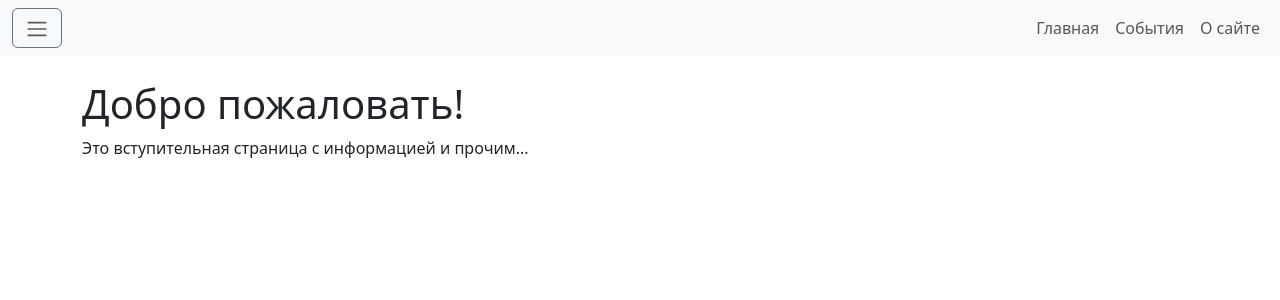
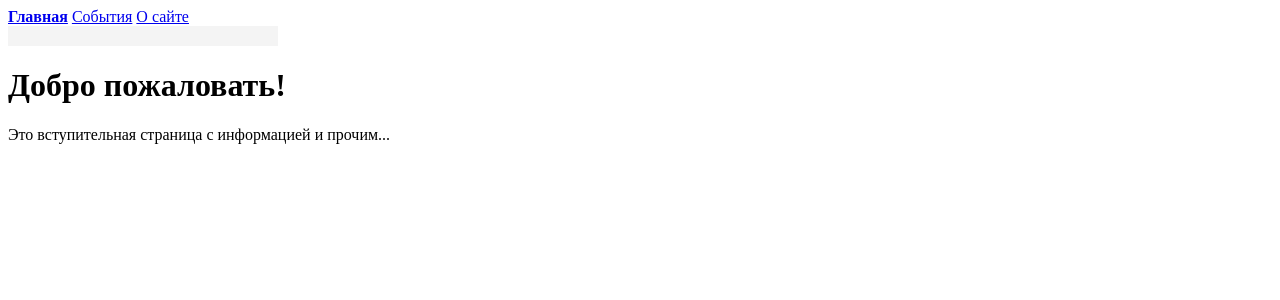
Before and after one commit to ekiskis/echobots_site, a Django app: page / in a window 1280 px wide. Shown: the top 300 px of the page. Run offline with Django 5.2, Linux system fonts and the light colour scheme.

Commit message:
хтонический ужас

```diff
--- a/pages/templates/pages/base.html
+++ b/pages/templates/pages/base.html
@@ -3,105 +3,56 @@
 <head>
     <meta charset="UTF-8">
     <meta name="viewport" content="width=device-width, initial-scale=1.0">
-    <title>{% block title %}Мой сайт{% endblock %}</title>
-    <link rel="stylesheet" href="https://cdn.jsdelivr.net/npm/bootstrap@5.3.0/dist/css/bootstrap.min.css">
+    <title>{% block title %}Сайт{% endblock %}</title>
+    <style>
+        .active { font-weight: bold; }
+        #sidebar { width: 250px; background: #f4f4f4; padding: 10px; }
+        .menu-toggle { cursor: pointer; font-weight: bold; }
+        .submenu { display: none; padding-left: 15px; }
+    </style>
 </head>
+<body>
+    <nav>
+        <a href="{% url 'home' %}" class="{% if request.path == '/' %}active{% endif %}">Главная</a>
+        <a href="{% url 'events' %}" class="{% if request.path == '/events/' %}active{% endif %}">События</a>
+        <a href="{% url 'about' %}" class="{% if request.path == '/about/' %}active{% endif %}">О сайте</a>
+    </nav>
+
+    <div id="sidebar">
+        {% for menu_list in menu_lists %}
+            <div>
+                <span class="menu-toggle">{{ menu_list.title }}</span>
+                <div class="submenu">
+                    {% for item in menu_list.items.all %}
+                        {% if item.linked_page %}
+                            <a href="{% url 'page_detail' slug=item.linked_page.slug %}">{{ item.title }}</a>
+                        {% elif item.external_url %}
+                            <a href="{{ item.external_url }}" target="_blank">{{ item.title }}</a>
+                        {% endif %}
+                    {% endfor %}
+                </div>
+            </div>
+        {% endfor %}
+    </div>
+
+    <main>
+        {% block content %}{% endblock %}
+    </main>
 
     <script>
         document.addEventListener("DOMContentLoaded", function () {
-        const sidebar = document.getElementById("sidebar-menu");
             const savedState = localStorage.getItem("menuState");
-
             if (savedState) {
-            sidebar.innerHTML = savedState;
+                document.getElementById("sidebar").innerHTML = savedState;
             }
 
             document.querySelectorAll(".menu-toggle").forEach(button => {
                 button.addEventListener("click", function () {
-                localStorage.setItem("menuState", sidebar.innerHTML);
+                    this.nextElementSibling.classList.toggle("submenu");
+                    localStorage.setItem("menuState", document.getElementById("sidebar").innerHTML);
                 });
             });
         });
     </script>
-
-<body>
-
-<!-- Навигационное меню -->
-<nav class="navbar navbar-expand-lg navbar-light bg-light">
-    <div class="container-fluid">
-        <!-- Кнопка-бургер -->
-        <button class="btn btn-outline-secondary" type="button" data-bs-toggle="offcanvas" data-bs-target="#offcanvasMenu">
-            <span class="navbar-toggler-icon"></span>
-        </button>
-
-        <!-- Список вкладок -->
-        <div class="collapse navbar-collapse">
-            <ul class="navbar-nav ms-auto mb-2 mb-lg-0">
-                <li class="nav-item">
-                    <a class="nav-link" href="{% url 'index' %}">Главная</a>
-                </li>
-                <li class="nav-item">
-                    <a class="nav-link" href="{% url 'events' %}">События</a>
-                </li>
-                <li class="nav-item">
-                    <a class="nav-link" href="{% url 'about' %}">О сайте</a>
-                </li>
-            </ul>
-        </div>
-    </div>
-</nav>
-
-<!-- Offcanvas меню (боковое меню) -->
-<div class="offcanvas offcanvas-start" tabindex="-1" id="offcanvasMenu" aria-labelledby="offcanvasMenuLabel">
-    <div class="offcanvas-header">
-        <h5 class="offcanvas-title" id="offcanvasMenuLabel">Меню</h5>
-        <button type="button" class="btn-close text-reset" data-bs-dismiss="offcanvas" aria-label="Закрыть"></button>
-    </div>
-    <div class="offcanvas-body">
-        <!-- Пример раскрывающихся списков через компонент аккордеона -->
-        <div class="accordion" id="accordionMenu">
-        <div class="accordion-item">
-            <h2 class="accordion-header" id="headingOne">
-            <button class="accordion-button collapsed" type="button" data-bs-toggle="collapse" data-bs-target="#collapseOne" aria-expanded="true" aria-controls="collapseOne">
-                Раздел 1
-            </button>
-            </h2>
-            <div id="collapseOne" class="accordion-collapse collapse" aria-labelledby="headingOne"> <!-- https://getbootstrap.ru/docs/5.3/components/accordion/#example -->
-            <div class="accordion-body">
-                <ul class="list-unstyled">
-                <li><a href="#">Подраздел 1</a></li>
-                <li><a href="#">Подраздел 2</a></li>
-                </ul>
-            </div>
-            </div>
-        </div>
-        <div class="accordion-item">
-            <h2 class="accordion-header" id="headingTwo">
-            <button class="accordion-button collapsed" type="button" data-bs-toggle="collapse" data-bs-target="#collapseTwo" aria-expanded="false" aria-controls="collapseTwo">
-                Раздел 2
-            </button>
-            </h2>
-            <div id="collapseTwo" class="accordion-collapse collapse" aria-labelledby="headingTwo"> <!-- https://getbootstrap.ru/docs/5.3/components/accordion/#example -->
-            <div class="accordion-body">
-                <ul class="list-unstyled">
-                <li><a href="#">Подраздел A</a></li>
-                <li><a href="#">Подраздел B</a></li>
-                </ul>
-            </div>
-            </div>
-        </div>
-        </div>
-    </div>
-    </div>
-
-
-
-<!-- Контент страницы -->
-<div class="container mt-4">
-    {% block content %}{% endblock %}
-</div>
-
-<!-- Bootstrap JS -->
-<script src="https://cdn.jsdelivr.net/npm/bootstrap@5.3.0/dist/js/bootstrap.bundle.min.js"></script>
 </body>
 </html>
```
Also changed, not shown: 1 other file. Lines whose indentation alone changed are shown as unchanged.
